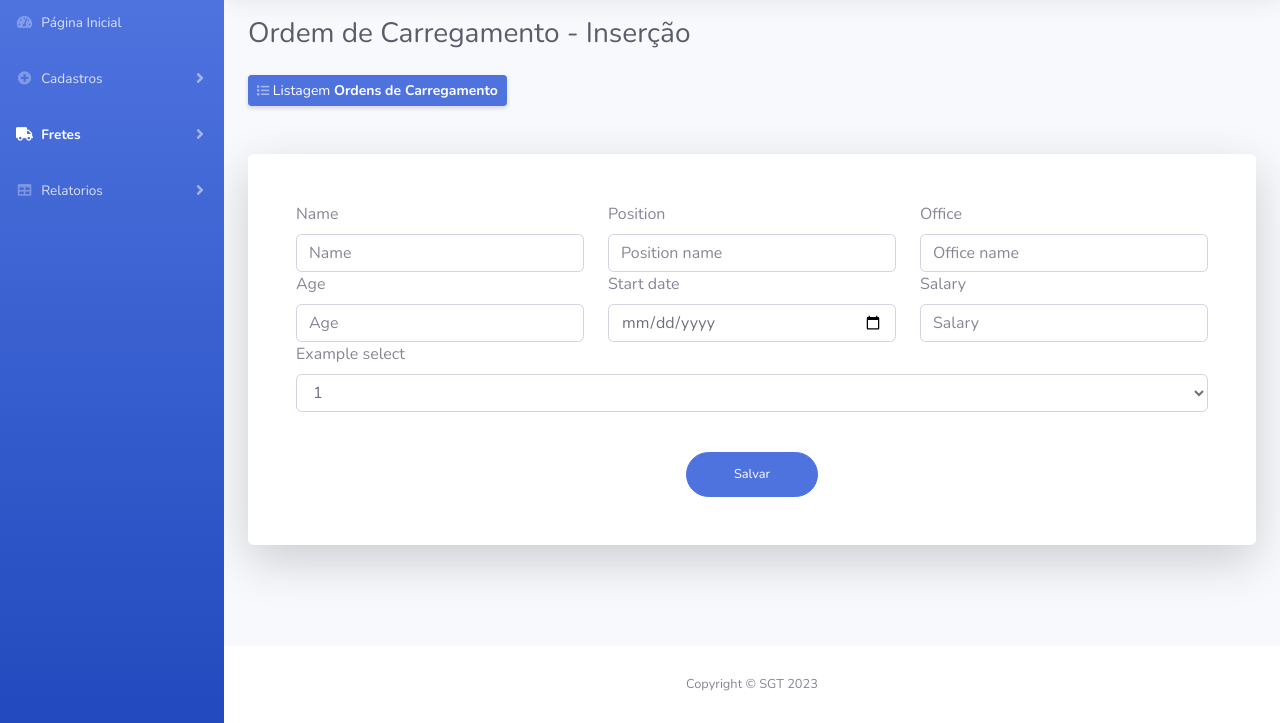
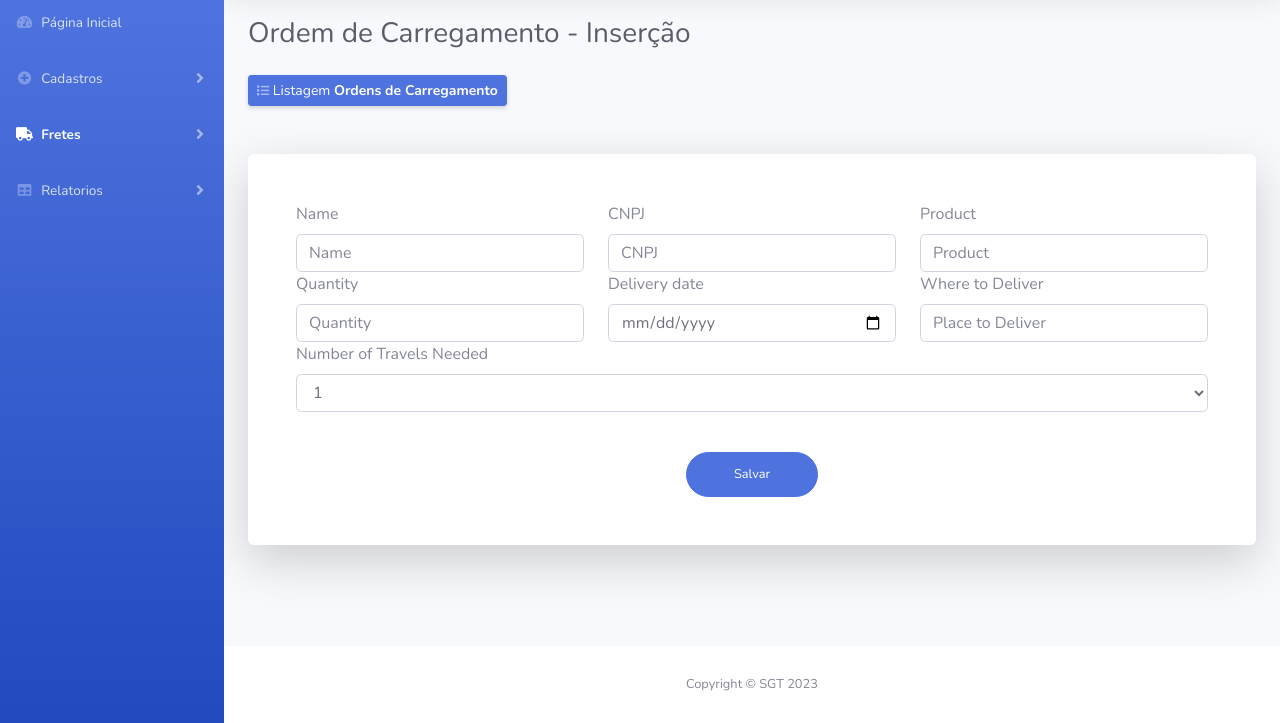
Before and after one commit to lukasrvs/projeto-software-prototype, a website with bundled scripts: page ordem-create.html in a window 1280 px wide. Shown: the part 77-800 px from the top of the page. Built offline with nearby package versions, Linux system fonts and the light colour scheme.

Commit message:
order data changed

```diff
--- a/ordem-create.html
+++ b/ordem-create.html
@@ -332,58 +332,58 @@
                             <label for="exampleFormControlInput1">
                               Name
                             </label>
-                            <input class="form-control form-control-solid" id="exampleFormControlInput1" type="email"
+                            <input class="form-control form-control-solid" id="exampleFormControlInput1" type="text"
                               placeholder="Name">
                           </div>
                           <div class="col-sm-4">
                             <label for="exampleFormControlInput2">
-                              Position
+                              CNPJ
                             </label>
-                            <input class="form-control form-control-solid" id="exampleFormControlInput2" type="password"
-                              placeholder="Position name">
+                            <input class="form-control form-control-solid" id="exampleFormControlInput2" type="number"
+                              placeholder="CNPJ">
                           </div>
                           <div class="col-sm-4">
                             <label for="exampleFormControlInput2">
-                              Office
+                              Product
                             </label>
-                            <input class="form-control form-control-solid" id="exampleFormControlInput2" type="password"
-                              placeholder="Office name">
+                            <input class="form-control form-control-solid" id="exampleFormControlInput2" type="text"
+                              placeholder="Product">
                           </div>
                         </div>
                         <div class="row">
                           <div class="col-sm-4">
                             <label for="exampleFormControlInput1">
-                              Age
+                              Quantity
                             </label>
-                            <input class="form-control form-control-solid" id="exampleFormControlInput1" type="email"
-                              placeholder="Age">
+                            <input class="form-control form-control-solid" id="exampleFormControlInput1" type="number"
+                              placeholder="Quantity">
                           </div>
                           <div class="col-sm-4">
                             <label for="exampleFormControlInput2">
-                              Start date
+                              Delivery date
                             </label>
                             <input class="form-control form-control-solid" id="exampleFormControlInput2" type="date"
-                              placeholder="Start date">
+                              placeholder="Delivery date">
                           </div>
                           <div class="col-sm-4">
                             <label for="exampleFormControlInput2">
-                              Salary
+                              Where to Deliver
                             </label>
                             <input class="form-control form-control-solid" id="exampleFormControlInput2" type="number"
-                              placeholder="Salary">
+                              placeholder="Place to Deliver">
                           </div>
                         </div>
                         <div class="row">
                           <div class="col-sm-12">
                             <label for="exampleFormControlSelect1">
-                              Example select
+                              Number of Travels Needed
                             </label>
                             <select class="form-control form-control-solid" id="exampleFormControlSelect1">
                               <option>1</option>
                               <option>2</option>
                               <option>3</option>
                               <option>4</option>
-                              <option>5</option>
+                              <option>5+</option>
                             </select>
                           </div>
                         </div>
```
Also changed, not shown: ordem-edit.html (+17 -17 lines), ordem-list.html (+11 -11 lines).
